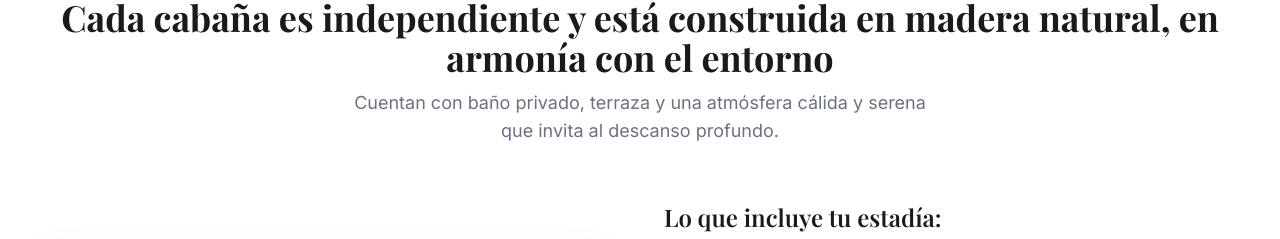
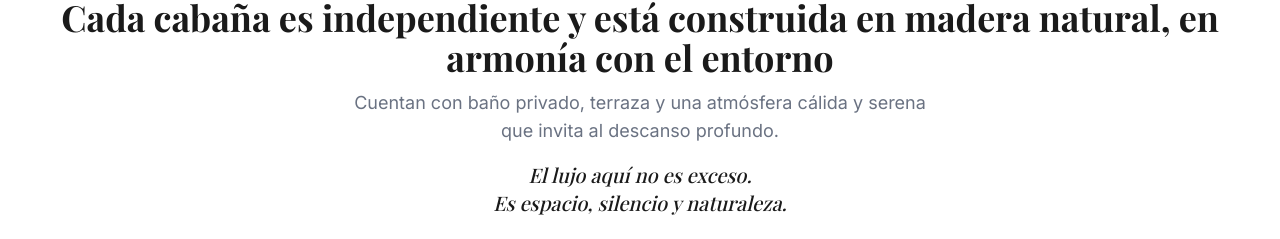
Before and after one commit to jbenavides-dotcom/lp-et-romanticos, a React (Vite) app: page / in a window 1280 px wide. Shown: the part 1687-1926 px from the top of the page. Built offline with nearby package versions, Linux system fonts and the light colour scheme; a web font is replaced by a local one.

Commit message:
fix: agregar frase 'El lujo aquí no es exceso' en sección cabañas
Co-Authored-By: Claude Sonnet 4.6 <noreply@anthropic.com>

```diff
--- a/App.tsx
+++ b/App.tsx
@@ -149,7 +149,8 @@ function CabinSection() {
           >
             Cada cabaña es independiente y está construida en madera natural, en armonía con el entorno
           </h2>
-          <p className="text-gray-500 text-lg max-w-xl mx-auto">Cuentan con baño privado, terraza y una atmósfera cálida y serena que invita al descanso profundo.</p>
+          <p className="text-gray-500 text-lg max-w-xl mx-auto mb-4">Cuentan con baño privado, terraza y una atmósfera cálida y serena que invita al descanso profundo.</p>
+          <p className="font-serif text-brand-dark text-xl font-medium italic">El lujo aquí no es exceso.<br />Es espacio, silencio y naturaleza.</p>
         </div>
 
         {/* Main cabin content */}
```
